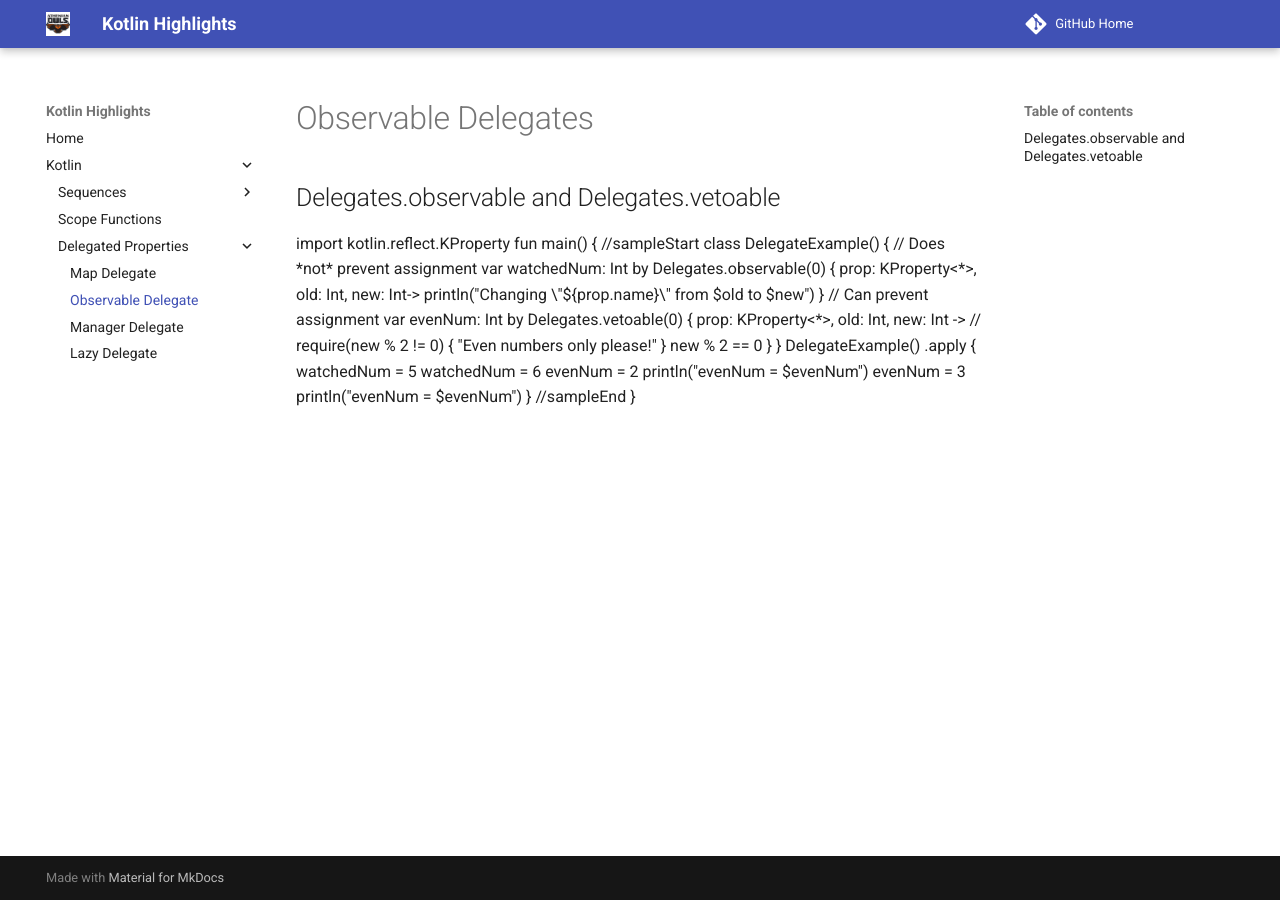
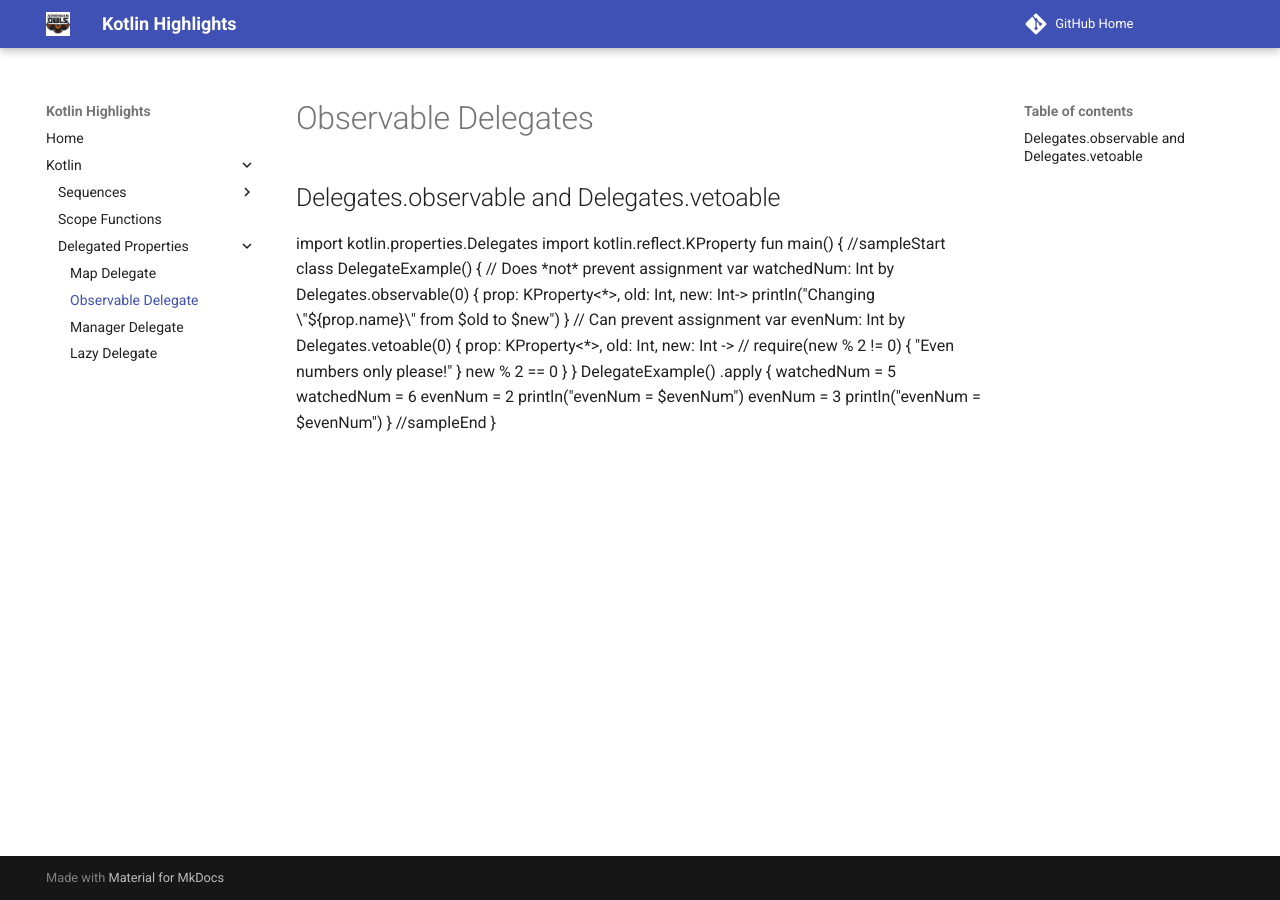
Before and after one commit to athenian-programming/kotlin-highlights, an MkDocs documentation site: the page built from docs/observable-delegate.md, in a window 1280 px wide. Built offline with MkDocs 1.6.1 and Material for MkDocs 9.7.7, drawn with Linux system fonts in a browser that asks for light colours.

Commit message:
Update docs

```diff
--- a/docs/observable-delegate.md
+++ b/docs/observable-delegate.md
@@ -3,6 +3,7 @@
 ## Delegates.observable and Delegates.vetoable
 
 <div class="kotlin-code">
+import kotlin.properties.Delegates
 import kotlin.reflect.KProperty
 
 fun main() {
```
